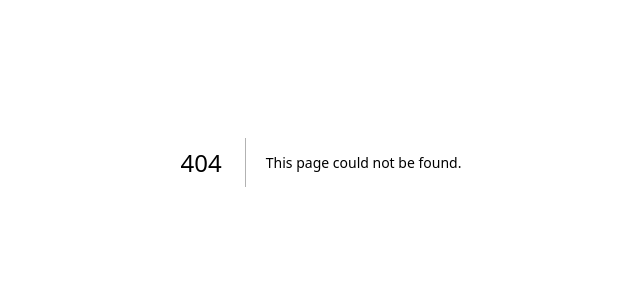
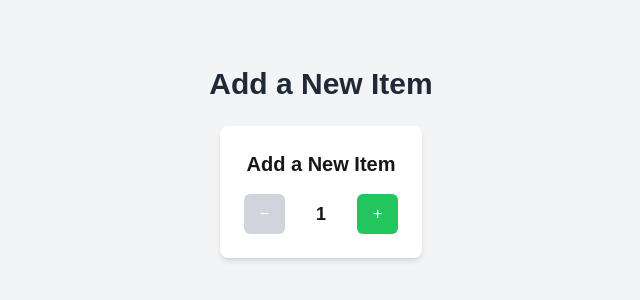
Before and after one commit to BalkaranJ/cprg306-assignments, a Next.js app: page /week-5 in a window 1280 px wide. Before the commit this address had no page. Shown: the part 238-538 px from the top of the page, without its empty margins (319-959 px from the left). Built offline with nearby package versions, Linux system fonts and the light colour scheme.

Commit message:
Starting week-5 branch
Copied over week-4 initial files to save time and because the content says to do so

```diff
--- /dev/null
+++ b/app/week-5/new-item.js
@@ -0,0 +1,49 @@
+"use client";
+
+import { useState } from "react";
+
+export default function NewItem() {
+  const [quantity, setQuantity] = useState(1);
+
+  const increment = () => {
+    setQuantity((prevQuantity) => (prevQuantity < 20 ? prevQuantity + 1 : prevQuantity));
+  };
+
+  const decrement = () => {
+    setQuantity((prevQuantity) => (prevQuantity > 1 ? prevQuantity - 1 : prevQuantity));
+  };
+
+  return (
+    <div className="bg-white p-6 rounded-lg shadow-md text-center">
+      <h2 className="text-xl font-semibold mb-4">Add a New Item</h2>
+
+      <div className="flex items-center justify-center space-x-4">
+        <button
+          onClick={decrement}
+          disabled={quantity === 1}
+          className={`px-4 py-2 rounded-md text-white font-medium transition ${
+            quantity === 1
+              ? "bg-gray-300 cursor-not-allowed"
+              : "bg-red-500 hover:bg-red-600 active:scale-95"
+          }`}
+        >
+          −
+        </button>
+
+        <span className="text-lg font-semibold w-10">{quantity}</span>
+
+        <button
+          onClick={increment}
+          disabled={quantity === 20}
+          className={`px-4 py-2 rounded-md text-white font-medium transition ${
+            quantity === 20
+              ? "bg-gray-300 cursor-not-allowed"
+              : "bg-green-500 hover:bg-green-600 active:scale-95"
+          }`}
+        >
+          +
+        </button>
+      </div>
+    </div>
+  );
+}
--- /dev/null
+++ b/app/week-5/page.js
@@ -0,0 +1,11 @@
+import Link from "next/link";
+import NewItem from "./new-item";
+
+export default function Page() {
+    return (
+        <main className="min-h-screen flex flex-col items-center justify-center p-6 bg-gray-100">
+        <h1 className="text-3xl font-bold text-gray-800 mb-6">Add a New Item</h1>
+        <NewItem />
+        </main>
+    );
+}
```
